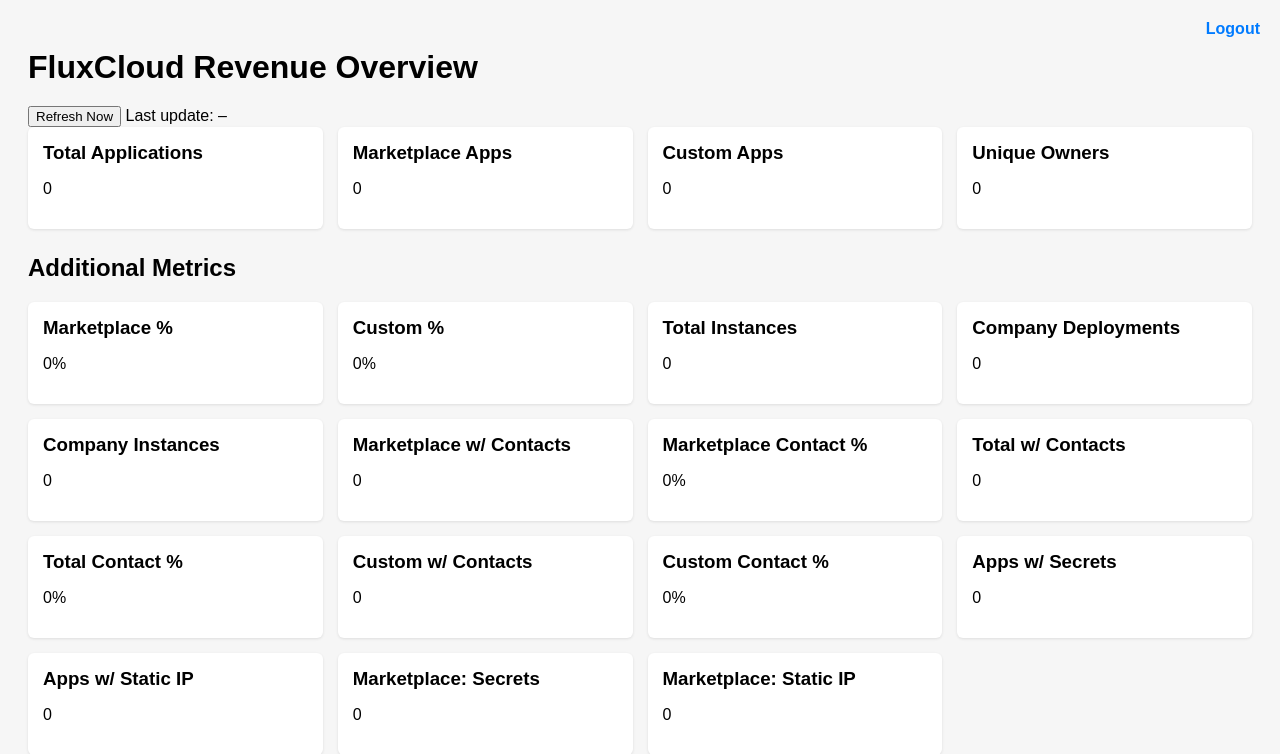
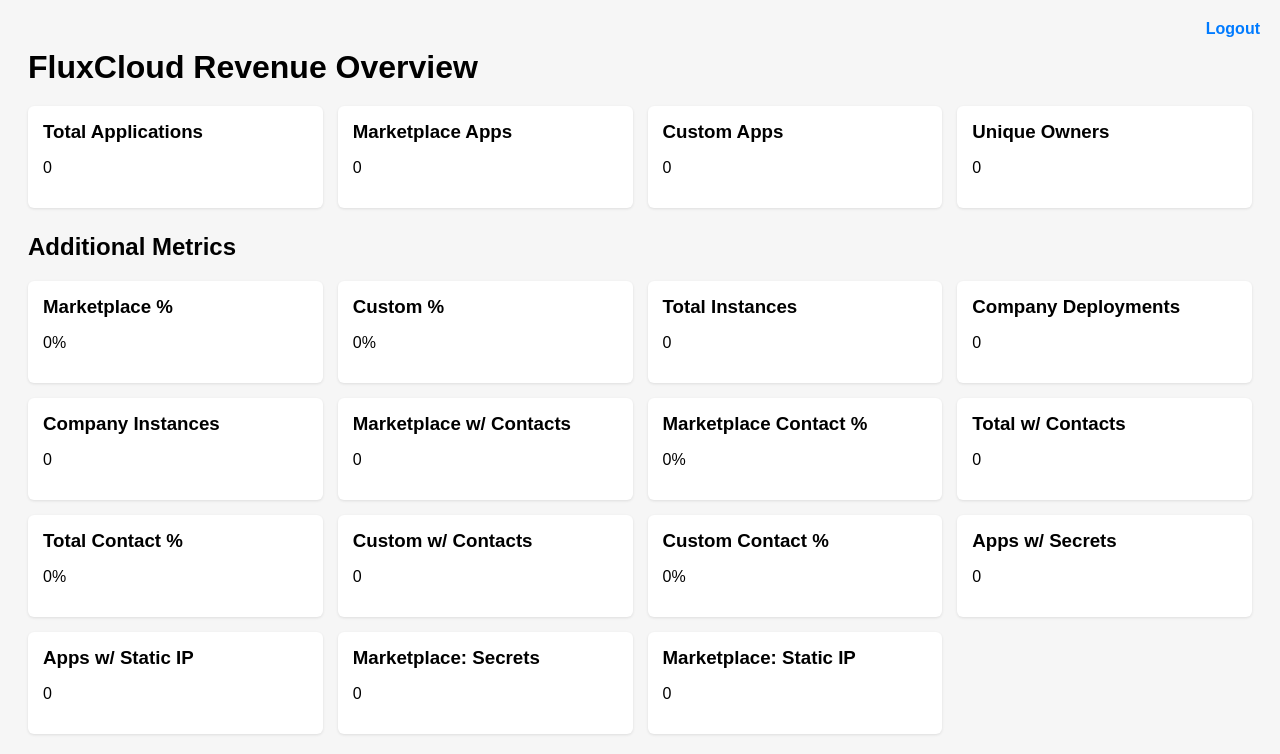
Before and after one commit to Kyuubi2709/fluxcloud-revenue-dashboard, a Flask app: page / in a window 1280 px wide. Shown: the top 754 px of the page. Run offline with Flask 3, Linux system fonts and the light colour scheme; the visitor is signed in with stand-in values (Sample User, id 1); data that the repository does not hold is empty.

Commit message:
Update index.html

```diff
--- a/templates/index.html
+++ b/templates/index.html
@@ -1,3 +1,4 @@
+
 <!DOCTYPE html>
 <html>
 <head>
@@ -7,14 +8,8 @@
 </head>
 <body>
 
-<div class="header-row">
 <h1>FluxCloud Revenue Overview</h1>
-    <div class="header-controls">
-        <button id="refresh-button" class="refresh-button">Refresh Now</button>
-        <span id="last-update" class="last-update">Last update: –</span>
 <a href="/logout" class="logout-link">Logout</a>
-    </div>
-</div>
 
 <div id="loading">Loading data...</div>
 
```
Lines whose indentation alone changed are shown as unchanged.
